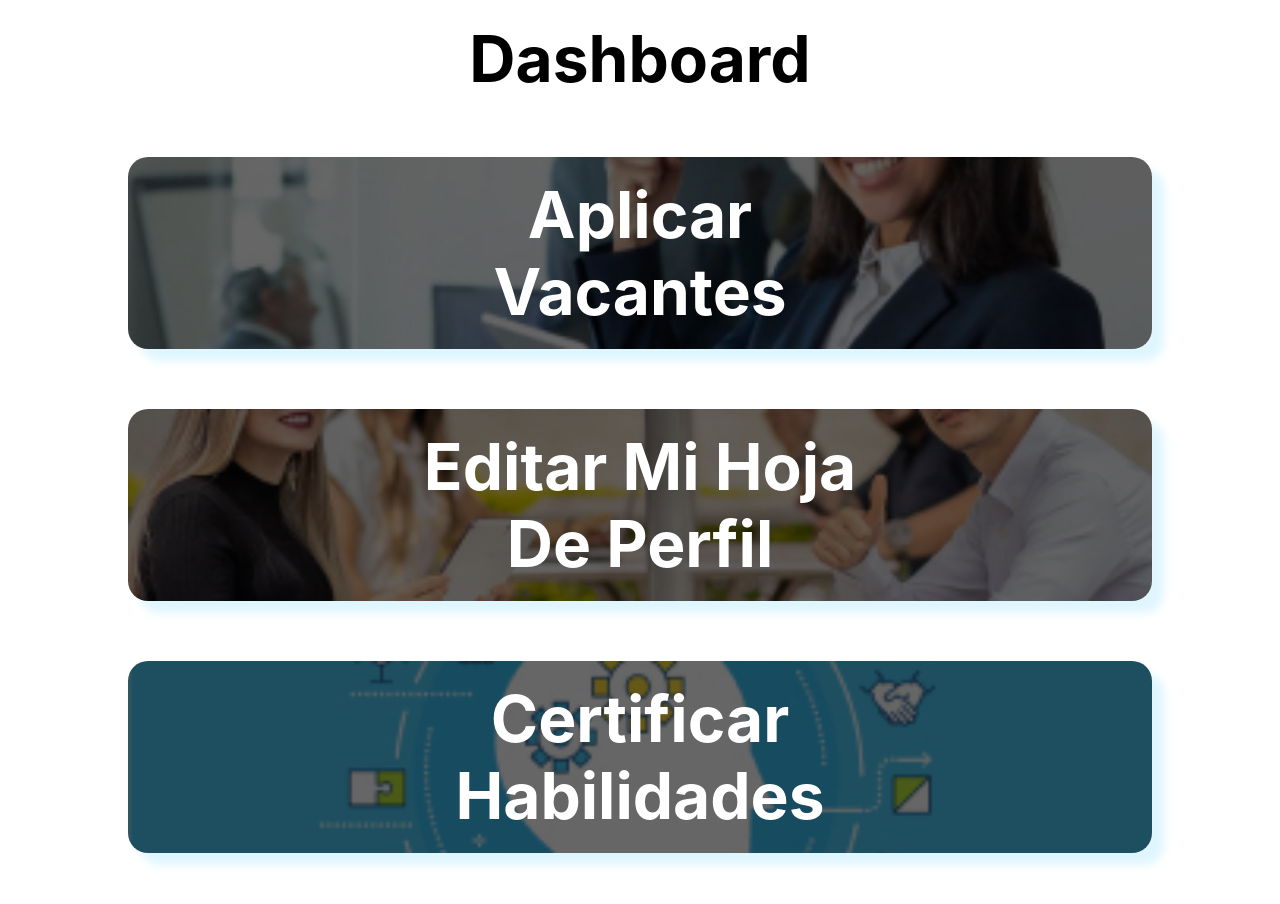
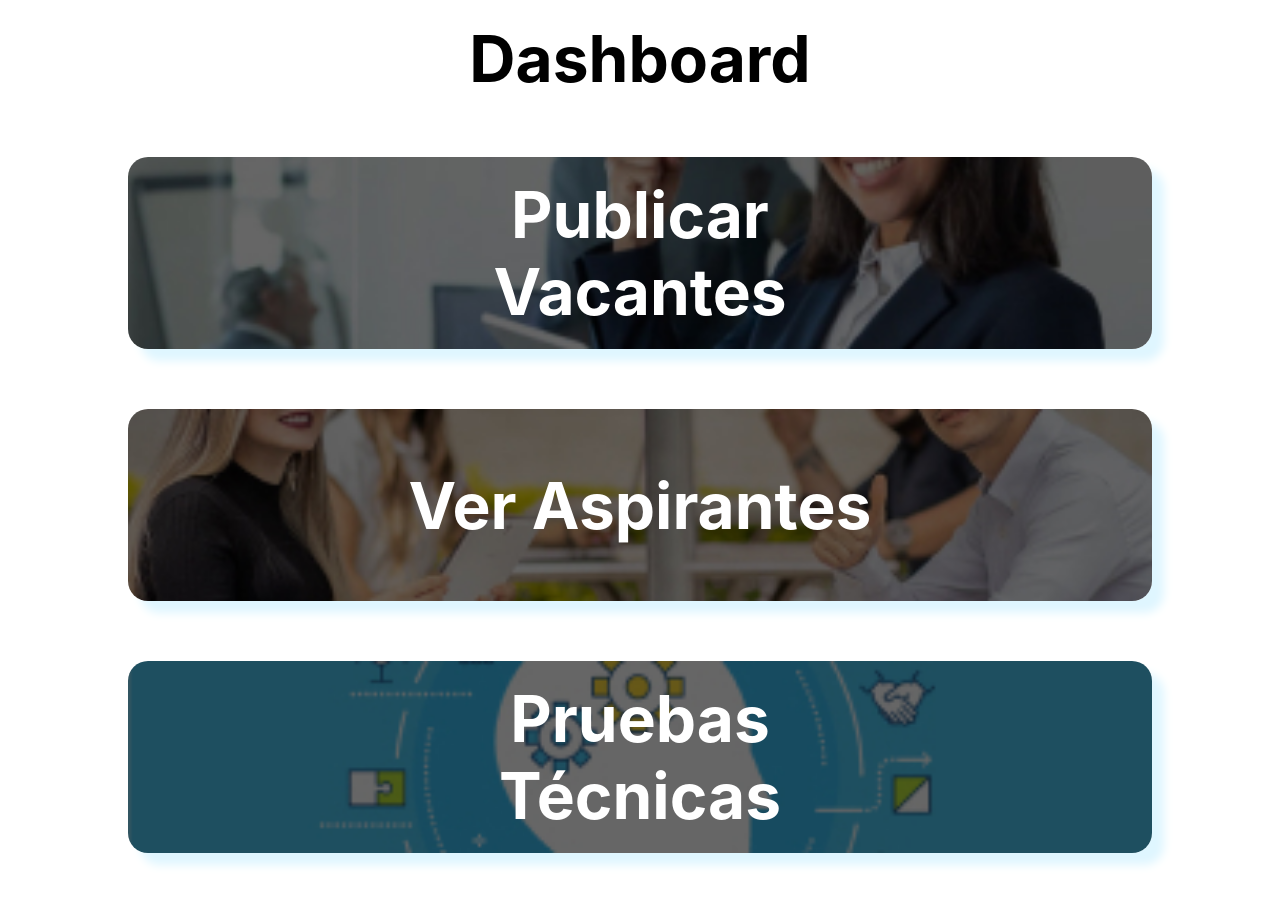
Before and after one commit to ElPardo16/RetoHackaton, a React (Create React App) app: page / in a window 1280 px wide. Shown: the top 904 px of the page. Built offline with nearby package versions, Linux system fonts and the light colour scheme.

Commit message:
agragado map de componentes

```diff
--- a/src/App.jsx
+++ b/src/App.jsx
@@ -5,6 +5,6 @@ import Dashborad from './Dashborad';
 
 export default function App() {
   return (
-     <Dashborad/>
+     <Dashborad user="company"/>
   )
 }
--- /dev/null
+++ b/src/CardDash.jsx
@@ -0,0 +1,12 @@
+import React from 'react'
+
+function CardDash({title, img}) {
+    return (
+        <div className='vacancies_apply photo' style={{backgroundImage: img}}>
+            {/* <img src="./img/dash1.jpg" alt="Imagen de la primera tarjeta" /> */}
+            <h2 className='vacancies_title'>{title}</h2>
+        </div>
+    )
+}
+
+export default CardDash
--- a/src/Dashborad.jsx
+++ b/src/Dashborad.jsx
@@ -1,43 +1,24 @@
 import './Dashboard.css'
+import {COMPANIES} from './Companies'
 import {COMPANIES_USER} from './Companies_User'
-import {COMPANIES} from './Companies'
-
+import CardDash from './CardDash'
 function Dashborad({user}) {
-  let type = 'person'
-  if(type == 'person'){
+  if(user == 'person'){
     return (
       <div className='container_dash'>
         <h1 className='dash_title'>dashboard</h1>
-        <div className='vacancies_apply photo'>
-          {/* <img src="./img/dash1.jpg" alt="Imagen de la primera tarjeta" /> */}
-          <h2 className='vacancies_title'>aplicar vacantes</h2>
-        </div>
-        <div className='vacancies_apply photo'>
-          {/* <img src="./img/dash2.jpg" alt="Imagen de la segunda tarjeta" /> */}
-          <h2 className='vacancies_title'>editar mi hoja de perfil</h2>
-        </div>
-        <div className='vacancies_apply photo'>
-          {/* <img src="./img/dash3.jpg" alt="Imagen de la tercera tarjeta" /> */}
-          <h2 className='vacancies_title'>certificar habilidades</h2>
-        </div>
+        {COMPANIES_USER.map(({title, img}, index) => {
+          return <CardDash title={title} img={img}/>
+        })}
       </div>
     )
-  }else if (type == 'company'){
+  }else{
     return (
       <div className='container_dash'>
         <h1 className='dash_title'>dashboard</h1>
-        <div className='vacancies_apply photo'>
-          {/* <img src="./img/dash1.jpg" alt="Imagen de la primera tarjeta" /> */}
-          <h2 className='vacancies_title'>publicar vacantes</h2>
-        </div>
-        <div className='vacancies_apply photo'>
-          {/* <img src="./img/dash2.jpg" alt="Imagen de la segunda tarjeta" /> */}
-          <h2 className='vacancies_title'>ver aspirantes</h2>
-        </div>
-        <div className='vacancies_apply photo'>
-          {/* <img src="./img/dash4.jpg" alt="Imagen de la tercera tarjeta" /> */}
-          <h2 className='vacancies_title'>pruebas técnicas</h2>
-        </div>
+        {COMPANIES.map(({title, img}, index) => {
+          return <CardDash title={title} img={img}/>
+        })}
       </div>
     )
   }
```
